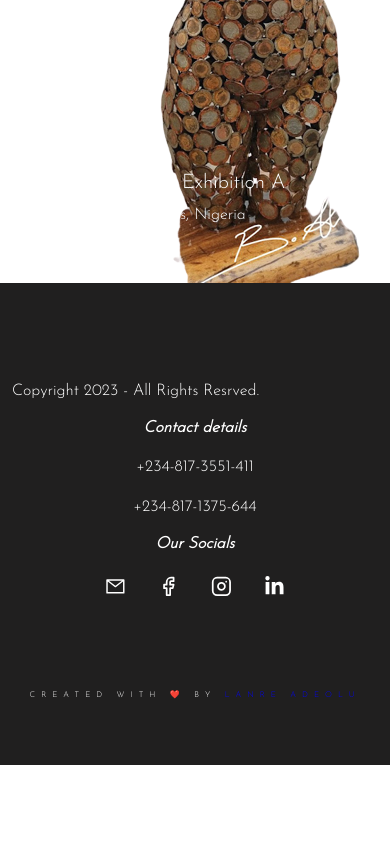
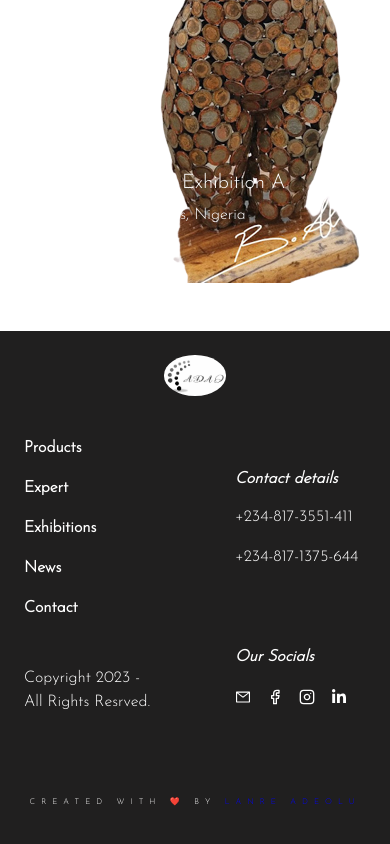
Before and after one commit to lanreonasanya02/adao-website, a React (Create React App) app: page / in a window 390 px wide. Shown: the part 3711-4555 px from the top of the page. Before the commit the page ends 4476 px from the top, so only its background shows below. Built offline with nearby package versions, Linux system fonts and the light colour scheme.

Commit message:
edited footer for mobile

```diff
--- a/src/pages/footer/Footer.css
+++ b/src/pages/footer/Footer.css
@@ -1,7 +1,7 @@
 footer {
   background-color: #201f1f;
   color: #fff;
-  padding: 3rem 0;
+  padding: 1rem 0;
 }
 
 footer nav .navbar-brand img {
@@ -63,3 +63,30 @@ footer .attribution p {
 footer .attribution p a {
   color: blue;
 }
+
+@media (min-width: 375px) and (max-width: 576px) {
+  footer .navbar-brand {
+    text-align: center;
+  }
+
+  footer {
+    margin-top: 3rem;
+    padding: 1.5rem;
+  }
+
+  footer .all-links {
+    display: grid;
+    grid-template-columns: 1fr 1fr;
+    align-items: center;
+    row-gap: 1.3rem;
+    column-gap: 5rem;
+    margin-top: 2rem;
+  }
+
+  footer .links-column .socials,
+  footer .links-column a {
+    margin-right: 1rem;
+    font-size: 1rem;
+    color: #fff;
+  }
+}
--- a/src/pages/footer/Footer.js
+++ b/src/pages/footer/Footer.js
@@ -8,9 +8,10 @@ import { AiOutlineMail } from "react-icons/ai";
 
 const Footer = () => {
   return (
-    <footer>
+    <>
+      <footer className="d-none d-lg-block">
         <div className="container">
-        <nav class="navbar navbar-expand-lg desktop-nav py-3 d-none d-lg-block">
+          <nav class="navbar navbar-expand-lg desktop-nav">
             <div class="container-lg">
               <Link class="navbar-brand" to="/">
                 <img src={logo} alt="logo" className="logo-desktop" />
@@ -31,7 +32,11 @@ const Footer = () => {
                 id="navbarNavAltMarkup"
               >
                 <div class="navbar-nav">
-                <Link class="nav-link me-2 " aria-current="page" to="#products">
+                  <Link
+                    class="nav-link me-2 "
+                    aria-current="page"
+                    to="#products"
+                  >
                     Products
                   </Link>
                   {/* <Link
@@ -121,6 +126,92 @@ const Footer = () => {
           </div>
         </div>
       </footer>
+
+      {/* Mobile view */}
+
+      <footer className="d-block d-lg-none">
+        <nav className="">
+          <div className="navbar-brand">
+            <img src={logo} alt="logo" width="50%" />
+          </div>
+
+          <div className="all-links">
+            <div class="navbar-nav">
+              <Link class="nav-link me-2 " aria-current="page" to="#products">
+                Products
+              </Link>
+              <Link class="nav-link me-2" to="#expert">
+                Expert
+              </Link>
+              <Link class="nav-link me-2" to="#exhibitions">
+                Exhibitions
+              </Link>
+              <Link class="nav-link me-3" to="#">
+                News
+              </Link>
+              <Link to="/contact" className="nav-link me-3">
+                Contact
+              </Link>
+            </div>
+
+            <div className="">
+              <h6>Contact details</h6>
+              <p>+234-817-3551-411</p>
+              <p>+234-817-1375-644</p>
+            </div>
+
+            <div className="">
+              <p>Copyright 2023 - All Rights Resrved.</p>
+            </div>
+
+            <div className="links-column">
+              <h6>Our Socials</h6>
+              <Link
+                to="mailto:adaogroup@outlook.com"
+                target="_blank"
+                className="socials"
+              >
+                <AiOutlineMail />
+              </Link>
+              <Link
+                to="https://web.facebook.com/profile.php?id=100077348396583"
+                target="_blank"
+                className="socials"
+              >
+                <FiFacebook />
+              </Link>
+              <Link
+                to="https://www.instagram.com/adao_group"
+                target="_blank"
+                className="socials"
+              >
+                <FiInstagram />
+              </Link>
+              <Link
+                to="https://www.linkedin.com/in/adao-group-427b46217"
+                target="_blank"
+              >
+                <FaLinkedinIn />
+              </Link>
+
+              <p className="invisible">Lagos City</p>
+            </div>
+          </div>
+        </nav>
+
+        <div className="attribution">
+          <p>
+            Created with ❤️ by{" "}
+            <Link
+              to="https://my-portfolio-khaki-psi.vercel.app/"
+              target="_blank"
+            >
+              Lanre Adeolu
+            </Link>
+          </p>
+        </div>
+      </footer>
+    </>
   );
 };
 
--- a/src/pages/navbars/Navbar.css
+++ b/src/pages/navbars/Navbar.css
@@ -82,6 +82,7 @@ nav .logo-desktop {
   border: 4px double #d4b35f;
   box-shadow: 0 3px 5px 0 rgba(0, 0, 0, 0.9), 0 6px 20px 0 rgba(0, 0, 0, 0.8);*/
   width: 20%;
+  /* border-radius: 50%; */
 }
 
 nav .navbar-nav a {
```
Lines whose indentation alone changed are shown as unchanged.
